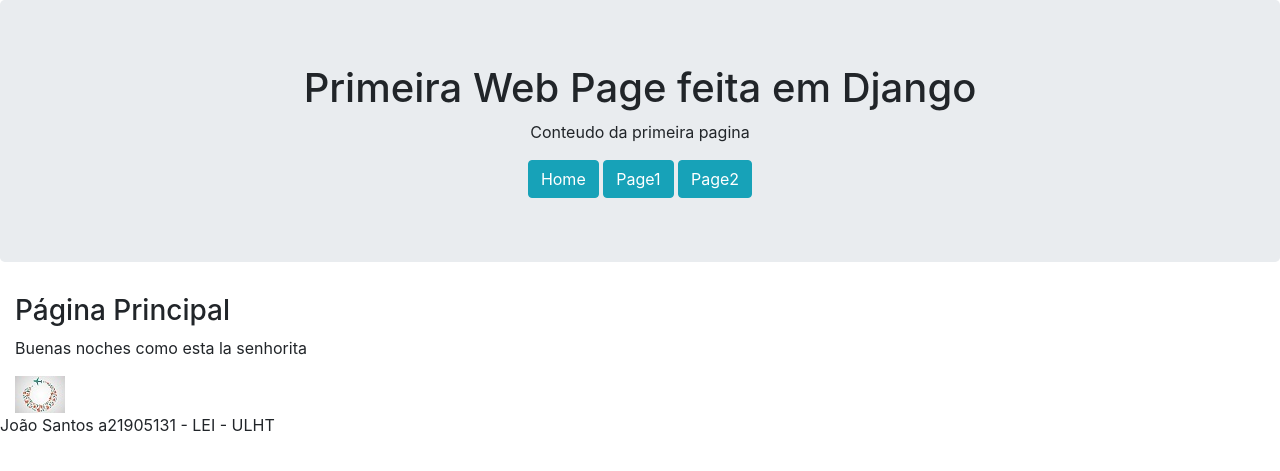
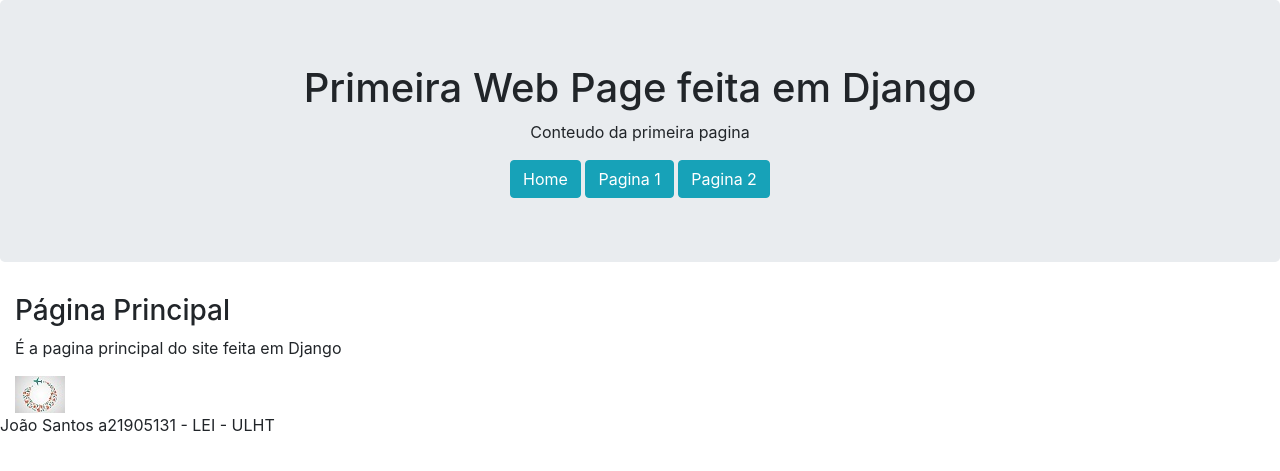
Before and after one commit to joao-21905131/pw-lab6, a Django app: template website/templates/website/home.html in a window 1280 px wide. Shown: the top 471 px of the page. Run offline with Django 3.2, Linux system fonts and the light colour scheme; the template is opened without the code that fills it, so the values that code supplies are empty; parts of the project's set-up code (start-up, migrations or seed data) failed here and were passed over; some libraries are stand-ins or nearby versions.

Commit message:
projeto django

```diff
--- a/website/templates/website/base.html
+++ b/website/templates/website/base.html
@@ -13,8 +13,8 @@
         <p>Conteudo da primeira pagina</p>
         <nav>
             <a class="btn btn-info" href="{% url 'website:home' %}">Home</a>
-            <a class="btn btn-info" href="{% url 'website:page1' %}">Page1</a>
-            <a class="btn btn-info" href="{% url 'website:page2' %}">Page2</a>
+            <a class="btn btn-info" href="{% url 'website:page1' %}">Pagina 1</a>
+            <a class="btn btn-info" href="{% url 'website:page2' %}">Pagina 2</a>
         </nav>
     </header>
     <article>
--- a/website/templates/website/home.html
+++ b/website/templates/website/home.html
@@ -2,6 +2,6 @@
 
 {% block main %}
     <h3>Página Principal</h3>
-    <p>Buenas noches como esta la senhorita</p>
+    <p>É a pagina principal do site feita em Django</p>
 
 {% endblock %}
--- a/website/templates/website/page2.html
+++ b/website/templates/website/page2.html
@@ -1,7 +1,7 @@
 {% extends 'website/base.html' %}
 
 {% block main %}
-    <h3>Página 32</h3>
-    <p>Ora viva</p>
+    <h3>Página 2</h3>
+    <p>Esta é a página número 1</p>
     <p>Teste pagina 2</p>
-{% endbloc
+{% endblock %}
```
